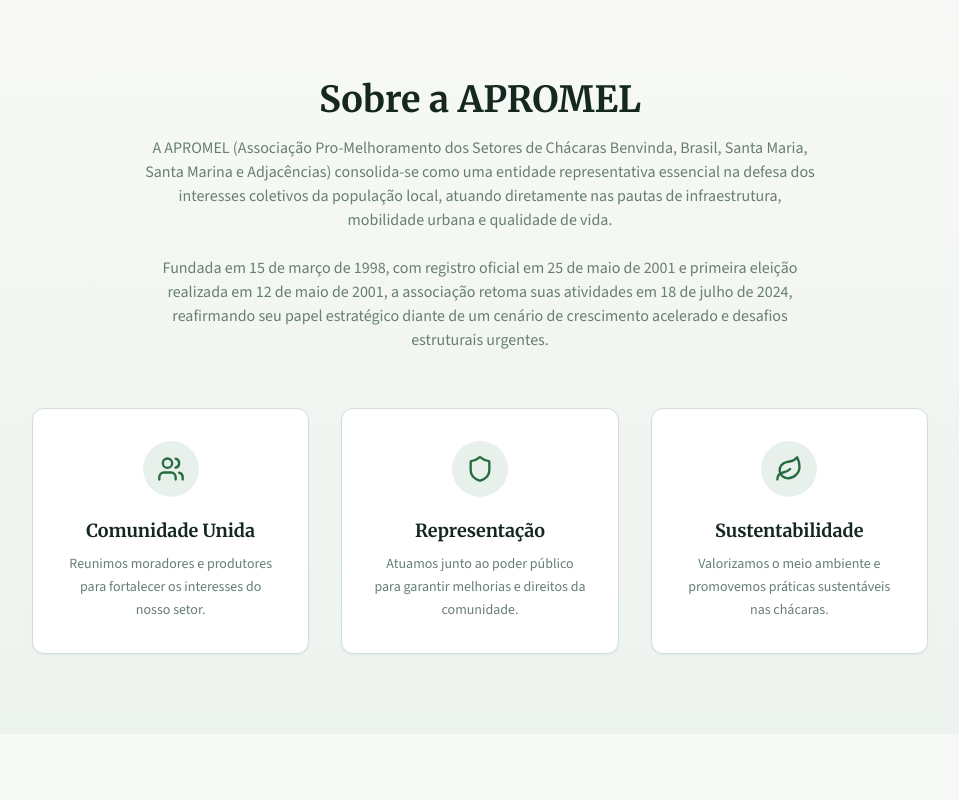
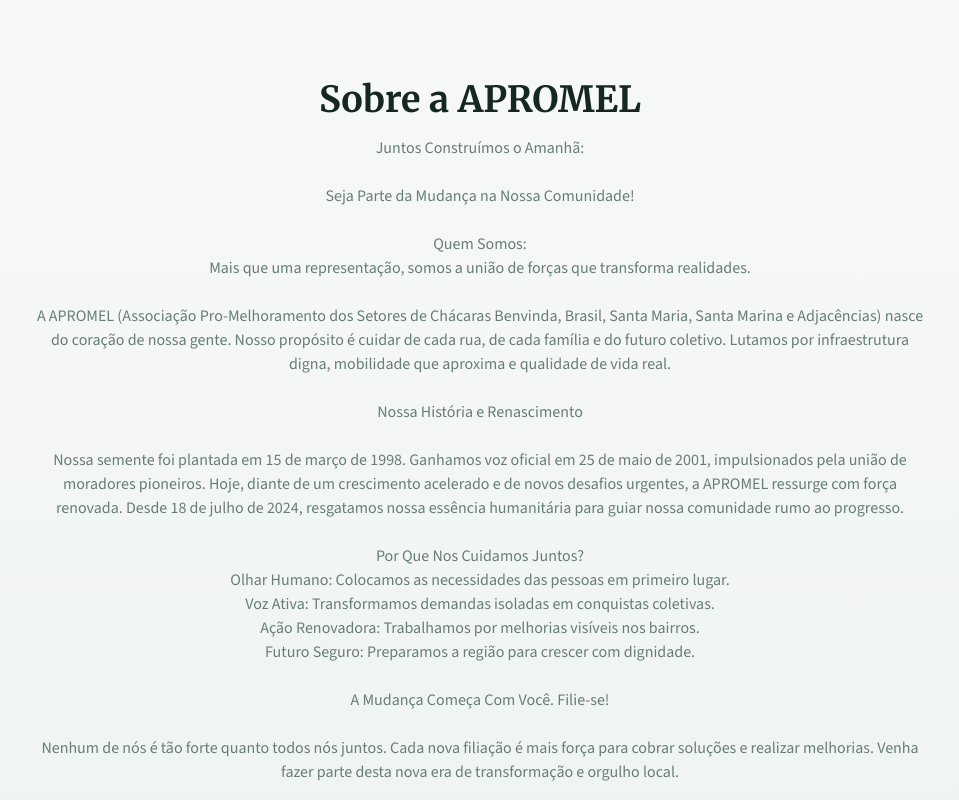
Before and after one commit to laianymktdigital-pixel/apromel2026, a React (Vite) app: page / in a window 1280 px wide. Shown: the part 680-1480 px from the top of the page, without its empty margins (160-1119 px from the left). Built offline with nearby package versions, Linux system fonts and the light colour scheme; the HTML template or start-up script is replaced by a standard one.

Commit message:
Changes
Co-authored-by: laianymktdigital-pixel <270755875+laianymktdigital-pixel@users.noreply.github.com>

```diff
--- a/src/components/AboutSection.tsx
+++ b/src/components/AboutSection.tsx
@@ -25,10 +25,34 @@ const AboutSection = () => {
         <h2 className="font-heading text-3xl md:text-4xl font-bold text-foreground text-center mb-4">
           Sobre a APROMEL
         </h2>
-        <p className="font-body text-muted-foreground text-center max-w-2xl mx-auto mb-14 whitespace-pre-line">
-          A APROMEL (Associação Pro-Melhoramento dos Setores de Chácaras Benvinda, Brasil, Santa Maria, Santa Marina e Adjacências) consolida-se como uma entidade representativa essencial na defesa dos interesses coletivos da população local, atuando diretamente nas pautas de infraestrutura, mobilidade urbana e qualidade de vida.
+        <p className="font-body text-muted-foreground text-center max-w-4xl mx-auto mb-14 whitespace-pre-line">
+          Juntos Construímos o Amanhã:
           {"\n\n"}
-          Fundada em 15 de março de 1998, com registro oficial em 25 de maio de 2001 e primeira eleição realizada em 12 de maio de 2001, a associação retoma suas atividades em 18 de julho de 2024, reafirmando seu papel estratégico diante de um cenário de crescimento acelerado e desafios estruturais urgentes.
+          Seja Parte da Mudança na Nossa Comunidade!
+          {"\n\n"}
+          Quem Somos:
+          {"\n"}
+          Mais que uma representação, somos a união de forças que transforma realidades.
+          {"\n\n"}
+          A APROMEL (Associação Pro-Melhoramento dos Setores de Chácaras Benvinda, Brasil, Santa Maria, Santa Marina e Adjacências) nasce do coração de nossa gente. Nosso propósito é cuidar de cada rua, de cada família e do futuro coletivo. Lutamos por infraestrutura digna, mobilidade que aproxima e qualidade de vida real.
+          {"\n\n"}
+          Nossa História e Renascimento
+          {"\n\n"}
+          Nossa semente foi plantada em 15 de março de 1998. Ganhamos voz oficial em 25 de maio de 2001, impulsionados pela união de moradores pioneiros. Hoje, diante de um crescimento acelerado e de novos desafios urgentes, a APROMEL ressurge com força renovada. Desde 18 de julho de 2024, resgatamos nossa essência humanitária para guiar nossa comunidade rumo ao progresso.
+          {"\n\n"}
+          Por Que Nos Cuidamos Juntos?
+          {"\n"}
+          Olhar Humano: Colocamos as necessidades das pessoas em primeiro lugar.
+          {"\n"}
+          Voz Ativa: Transformamos demandas isoladas em conquistas coletivas.
+          {"\n"}
+          Ação Renovadora: Trabalhamos por melhorias visíveis nos bairros.
+          {"\n"}
+          Futuro Seguro: Preparamos a região para crescer com dignidade.
+          {"\n\n"}
+          A Mudança Começa Com Você. Filie-se!
+          {"\n\n"}
+          Nenhum de nós é tão forte quanto todos nós juntos. Cada nova filiação é mais força para cobrar soluções e realizar melhorias. Venha fazer parte desta nova era de transformação e orgulho local.
         </p>
 
         <div className="grid md:grid-cols-3 gap-8 max-w-4xl mx-auto">
```
